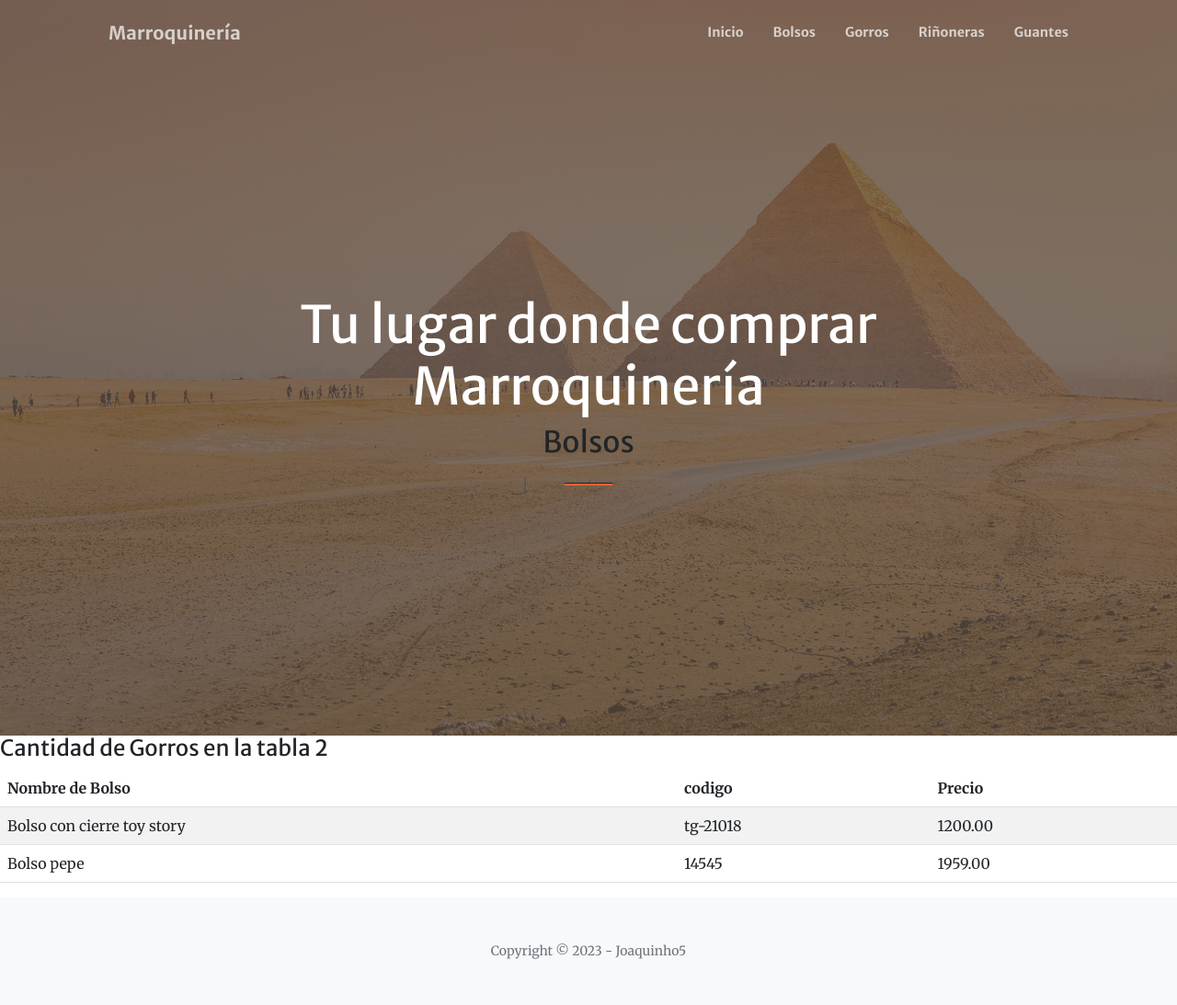
After one commit to Joaquinho5/Arougueti-Joaquin-55630, a Django app: page /bolsos/ in a window 1280 px wide. The commit adds this page. Shown: the whole page at 92% size. Run offline with Django 4.2, Linux system fonts and the light colour scheme; data comes from the database, SQL or seed files in the repository; some libraries are stand-ins or nearby versions.

Commit message:
Funciona. 4 menus con tablas

```diff
--- a/aplicacion/models.py
+++ b/aplicacion/models.py
@@ -1,38 +1,34 @@
 from django.db import models
 from django.contrib.auth.models import User
 
-class Publicacion(models.Model):
-    titulo = models.CharField(max_length=200)
-    contenido = models.TextField()
-    fecha_publicacion = models.DateTimeField(auto_now_add=True)
-    autor = models.ForeignKey(User, on_delete=models.CASCADE)
+class Gorro(models.Model):
+    nombre = models.CharField(max_length=200)
+    codigo = models.CharField(max_length=200)
+    precio = models.DecimalField(max_digits=10, decimal_places=2)
 
     def __str__(self):
-        return self.titulo
+        return f"gorro: {self.nombre} y codigo: {self.codigo}"
 
-class Comentario(models.Model):
-    usuario = models.ForeignKey(User, on_delete=models.CASCADE)
-    texto = models.TextField()
-    fecha_comentario = models.DateTimeField(auto_now_add=True)
-    publicacion = models.ForeignKey('Publicacion', on_delete=models.CASCADE)
+class Bolso(models.Model):
+    nombre = models.CharField(max_length=200)
+    codigo = models.CharField(max_length=200)
+    precio = models.DecimalField(max_digits=10, decimal_places=2)
 
     def __str__(self):
-        return f'Comentario por {self.usuario.username} en {self.publicacion.titulo}'
+        return f"Bolso: {self.nombre} y codigo: {self.codigo}"
 
-
-class Etiqueta(models.Model):
-    nombre = models.CharField(max_length=50)
+class Rinionera(models.Model):
+    nombre = models.CharField(max_length=200)
+    codigo = models.CharField(max_length=200)
+    precio = models.DecimalField(max_digits=10, decimal_places=2)
 
     def __str__(self):
-        return self.nombre
+        return f"Rinionera: {self.nombre} y codigo: {self.codigo}"
 
-
-class PerfilUsuario(models.Model):
-    usuario = models.OneToOneField(User, on_delete=models.CASCADE)
-    biografia = models.TextField()
-    lugares_visitados = models.TextField()
-    publicaciones_favoritas = models.ManyToManyField('Publicacion', blank=True)
-    # Otros campos relacionados con el perfil de usuario
+class Guante(models.Model):
+    nombre = models.CharField(max_length=200)
+    codigo = models.CharField(max_length=200)
+    precio = models.DecimalField(max_digits=10, decimal_places=2)
 
     def __str__(self):
-        return self.usuario.username
+        return f"Rinionera: {self.nombre} y codigo: {self.codigo}"
--- a/aplicacion/templates/aplicacion/base.html
+++ b/aplicacion/templates/aplicacion/base.html
@@ -6,7 +6,7 @@
         <meta name="viewport" content="width=device-width, initial-scale=1, shrink-to-fit=no" />
         <meta name="description" content="" />
         <meta name="author" content="" />
-        <title>Planeta</title>
+        <title>Marroquinería</title>
         <!-- Favicon-->
         <link rel="icon" type="image/x-icon" href="assets/favicon.ico" />
         <!-- Bootstrap Icons-->
@@ -23,15 +23,15 @@
         <!-- Navigation-->
         <nav class="navbar navbar-expand-lg navbar-light fixed-top py-3" id="mainNav">
             <div class="container px-4 px-lg-5">
-                <a class="navbar-brand" href="#page-top">Planeta</a>
+                <a class="navbar-brand" href="#page-top">Marroquinería</a>
                 <button class="navbar-toggler navbar-toggler-right" type="button" data-bs-toggle="collapse" data-bs-target="#navbarResponsive" aria-controls="navbarResponsive" aria-expanded="false" aria-label="Toggle navigation"><span class="navbar-toggler-icon"></span></button>
                 <div class="collapse navbar-collapse" id="navbarResponsive">
                     <ul class="navbar-nav ms-auto my-2 my-lg-0">
-                        <li class="nav-item"><a class="nav-link" href="#">Inicio</a></li>
-                        <li class="nav-item"><a class="nav-link" href="#">Explorar</a></li>
-                        <li class="nav-item"><a class="nav-link" href="#">Perfil</a></li>
-                        <li class="nav-item"><a class="nav-link" href="#">Mis publicaciones</a></li>
-                        <li class="nav-item"><a class="nav-link" href="#">Crear Nueva Publicación</a></li>
+                        <li class="nav-item"><a class="nav-link" href="{% url 'base' %}">Inicio</a></li>
+                        <li class="nav-item"><a class="nav-link" href="{% url 'bolso' %}">Bolsos</a></li>
+                        <li class="nav-item"><a class="nav-link" href="{% url 'gorro' %}">Gorros</a></li>
+                        <li class="nav-item"><a class="nav-link" href="{% url 'rinionera' %}">Riñoneras</a></li>
+                        <li class="nav-item"><a class="nav-link" href="{% url 'guante' %}">Guantes</a></li>
                     </ul>
                 </div>
             </div>
@@ -41,16 +41,26 @@
             <div class="container px-4 px-lg-5 h-100">
                 <div class="row gx-4 gx-lg-5 h-100 align-items-center justify-content-center text-center">
                     <div class="col-lg-8 align-self-end">
-                        <h1 class="text-white font-weight-bold">Tu lugar donde compartir y transmitir experiencias</h1>
+                        <h1 class="text-white font-weight-bold">Tu lugar donde comprar Marroquinería</h1>
+                        <h2>
+
+                            {% block titulo %}
+
+                            {% endblock titulo %}
+
+                        </h2>
                         <hr class="divider" />
                     </div>
                     <div class="col-lg-8 align-self-baseline">
-                        <p class="text-white-75 mb-5">Compartir es muy facil haciendo click en el botón de acá abajo</p>
-                        <a class="btn btn-primary btn-xl" href="#">Publicá</a>
                     </div>
                 </div>
             </div>
         </header>
+
+        {% block contenido %}
+
+        {% endblock contenido %}
+
         <!-- Footer-->
         <footer class="bg-light py-5">
             <div class="container px-4 px-lg-5"><div class="small text-center text-muted">Copyright &copy; 2023 - Joaquinho5</div></div>
--- /dev/null
+++ b/aplicacion/templates/aplicacion/bolso.html
@@ -0,0 +1,28 @@
+{% extends 'aplicacion/base.html' %}
+{% load static %}
+
+{% block titulo %}
+    Bolsos
+{% endblock titulo %}
+
+{% block contenido %}
+<h4>Cantidad de Gorros en la tabla {{ Bolsos|length }}</h4>
+<table class="table table-striped">
+    <thead>
+        <tr>
+            <th>Nombre de Bolso</th>
+            <th>codigo</th>
+            <th>Precio</th>
+        </tr>
+    </thead>
+    <tbody>
+{% for g in Bolsos %}
+        <tr>
+            <td>{{ g.nombre }}</td>
+            <td>{{ g.codigo }}</td>
+            <td>{{ g.precio }}</td>
+        </tr>
+{% endfor %}
+    </tbody>
+</table>
+{% endblock contenido %}
--- a/aplicacion/urls.py
+++ b/aplicacion/urls.py
@@ -2,7 +2,19 @@ from django.urls import path, include
 from .views import *
 
 urlpatterns = [
+    # Base
     path('', base, name="base"),
 
+    # Gorros
+    path('gorros/', gorro, name="gorro"),
+
+    #Bolsos
+    path('bolsos/', bolso, name="bolso"),
+
+    #Riñoneras
+    path('riñoneras/', rinionera, name="rinionera"),
+
+    #Guantes
+    path('guantes/', guante, name="guante"),
 
 ]
--- a/aplicacion/views.py
+++ b/aplicacion/views.py
@@ -4,3 +4,33 @@ from .models import *
 
 def base(request):
     return render(request, "aplicacion/base.html")
+
+# Gorros
+def gorro(request):
+    contexto = {'Gorros': Gorro.objects.all()}
+    return render(request, "aplicacion/gorro.html", contexto)
+
+
+#Bolsos
+
+def bolso(request):
+    contexto = {'Bolsos': Bolso.objects.all()}
+    return render(request, "aplicacion/bolso.html", contexto)
+
+
+
+
+#Riñoneras
+
+def rinionera(request):
+    contexto = {'Rinioneras': Rinionera.objects.all()}
+    return render(request, "aplicacion/rinionera.html", contexto)
+
+
+
+
+#Guantes
+
+def guante(request):
+    contexto = {'Guantes': Guante.objects.all()}
+    return render(request, "aplicacion/guante.html", contexto)
```
Also changed, not shown: aplicacion/admin.py (+6 -4 lines), aplicacion/templates/aplicacion/gorro.html (added, +28 -0 lines), aplicacion/templates/aplicacion/guante.html (added, +28 -0 lines), aplicacion/templates/aplicacion/rinionera.html (added, +28 -0 lines), aplicacion/migrations/0002_remove_comentario_publicacion_and_more.py (added), aplicacion/migrations/0003_initial.py (added), aplicacion/templates/aplicacion/crear.html (deleted), aplicacion/templates/aplicacion/explorar.html (deleted), aplicacion/templates/aplicacion/mis_publicaciones.html (deleted), aplicacion/templates/aplicacion/perfil.html (deleted), db.sqlite3.
